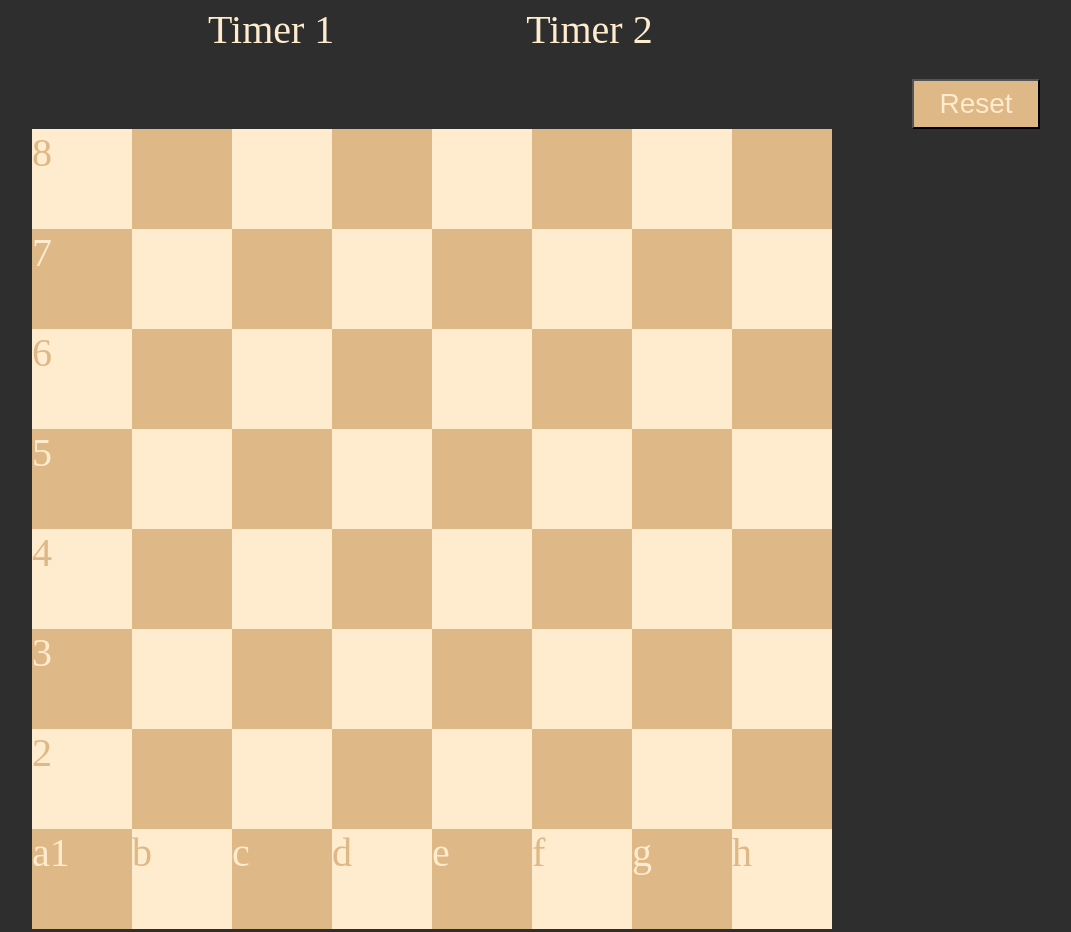
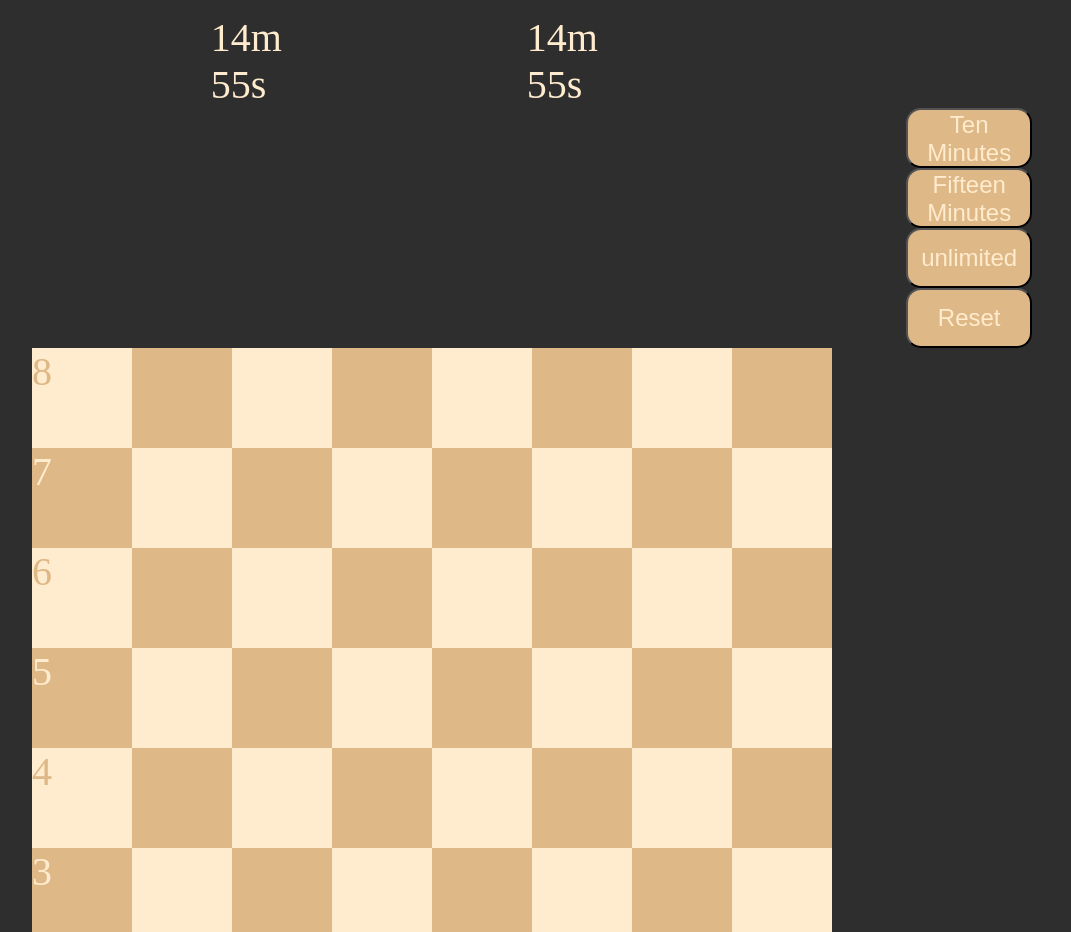
Before and after one commit to damianhern/ChessGame, a plain HTML site: page index.html in a window 1280 px wide. Shown: the top 932 px of the page, without its empty margins (208-1279 px from the left). Drawn offline with Linux system fonts and the light colour scheme.

Commit message:
Timer added!

```diff
--- a/index.html
+++ b/index.html
@@ -23,13 +23,36 @@
         <img id="WQ" src ="WQ.png" alt="WQ"height="0px" width="0px">
         <img id="WR" src ="WR.png" alt="WR" height="0px" width="0px">
 
+<div class="dropdown">
+        <button class="dropbtn">Dropdown</button>
+        <div class="dropdown-content">
+          <button onclick="tenMin()">10 Minutes</button>
+          <button onclick="fifteenMin()">15 Minutes</button>
+          <button onclick="unlimited()">Unlimited</button>
+        </div>
+      </div>
+
+
+
+
 -->
+
+
 <div id="timerBox">
         <div id="timerP1">Timer 1</div>
         <div id="timerP2">Timer 2 </div>
 </div>
+
+
+<button onclick="tenMin()">Ten Minutes</button>
+<button onclick="fifteenMin()">Fifteen Minutes</button>
+<button onclick="unlimited()">unlimited</button>
 <button onclick="reset()" >Reset</button>
+
 <script src="script.js"></script>
+
+
+
 
 </body>
 
--- a/script.js
+++ b/script.js
@@ -1,4 +1,5 @@
 var chessBoard = document.createElement('div');
+
 chessBoard.classList.add("chess-board");
 chessBoard.id = 'chessBoard';
 document.body.appendChild(chessBoard);
@@ -120,6 +121,53 @@ wqueen.src ='assets/white/wqueen.png';
 blackPieces.push(wqueen);
 
 
+var timeLimit = 900000;
+var timePassed = 0;
+var timerInterval = setInterval(updateTimer, 1000);
+
+function updateTimer(){
+
+    timePassed += 1000;
+    var timeLeft = timeLimit - timePassed;
+
+    var minutes = Math.floor((timeLeft % (1000 * 60 * 60)) / (1000 * 60));
+    var seconds = Math.floor((timeLeft % (1000 * 60)) / 1000);
+
+    document.getElementById("timerP1").innerText =  minutes + "m " + seconds + "s ";
+    document.getElementById("timerP2").innerText =  minutes + "m " + seconds + "s ";
+
+    if (timeLeft < 0) {
+      clearInterval(timerInterval);
+      document.getElementById("timerP1").innerText = "EXPIRED";
+      document.getElementById("timerP2").innerText = "EXPIRED";
+      alert("Times UP!!");
+    }
+}
+
+optionSelect.addEventListener("change", (event) => {
+    event.target.value
+});
+
+optionSelect.addEventListener("change", myFunction);
+
+function myFunction(event){
+    timer = parseInt(event.target.value);
+}
+
+
+
+
 function reset(){
     console.log('working');
 }
+function tenMin(){
+   timeLimit = 600000;
+   var timerInterval = setInterval(updateTimer, 1000);
+}
+function fifteenMin(){
+   timeLimit = 900000;
+   var timerInterval = setInterval(updateTimer, 1000);
+}
+function unlimited(){
+    clearInterval(timerInterval);
+}
--- a/styles.css
+++ b/styles.css
@@ -1,44 +1,33 @@
 
 body{
     background-color: rgb(46, 46, 46);
-    margin: auto;
-    align-items: center;
 }
 
 .chess-board {
-
 width : 800px;
 height : 800px;
 display : flex;
 flex-Wrap : wrap-reverse;
 margin-Left : auto;
 margin-Right : auto;
-margin-bottom : auto;
-
-  }
+}
 
 
-  .square {
+.square {
     width: 100px;
     height: 100px;
   }
 
-  .light-bg {
+.light-bg {
     background-color: burlywood;
   }
 
-  .dark-bg {
+.dark-bg {
     background-color: blanchedalmond;
   }
 
 
-  table {
-    border-collapse: collapse;
-    margin-left: auto;
-    margin-right: auto;
-    margin-top: auto;
-    margin-bottom: auto;
-  }
+
   div:hover{
     box-shadow:  0px 0px 30px 15px rgb(211, 255, 249) inset;
   }
@@ -56,12 +45,12 @@ margin-bottom : auto;
 
 button{
   margin-left: 87.5%;
-  margin-top: 2%;
   width:10%;
-  height:50px;
+  height:60px;
   color: blanchedalmond;
   background-color: burlywood;
-  font-size: 175%;
+  font-size: 150%;
+  border-radius: 15px;
 }
 
 #timerBox{
```
Also changed, not shown: 1 other file.
